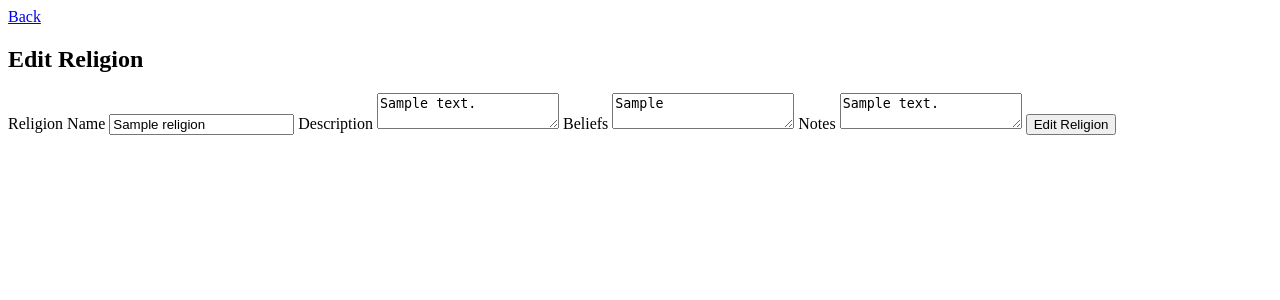
After one commit to wrenstuff/World-Building-Manager, a Flask app: page /edit-religion/1 in a window 1280 px wide. The commit adds this page. Shown: the top 300 px of the page. Run offline with Flask 3, Linux system fonts and the light colour scheme; tables that the repository leaves empty hold one stand-in row (values such as "Sample post"); parts of the project's set-up code (start-up, migrations or seed data) failed here and were passed over.

Commit message:
Add edit functionality for all entity types
Implemented edit routes and forms for events, races, religions, settlements, and worlds. Updated db-status page to include edit links for each entity. Also updated view templates to have more descriptive titles.

```diff
--- a/app.py
+++ b/app.py
@@ -72,6 +72,23 @@ def view_event(event_id):
         return "Event not found", 404
     return render_template('view/view-event.html', event=event)
 
+@app.route('/edit-event/<int:event_id>', methods=['GET','POST'])
+def edit_event(event_id):
+    event = Events.query.get(event_id)
+    if not event:
+        return "Event not found", 404
+
+    if request.method == 'POST':
+        event.name = request.form['event_name']
+        event.description = request.form.get('event_description', '')
+        event.date = request.form.get('event_date', '')
+        event.notes = request.form.get('event_notes', '')
+
+        db.session.commit()
+        return redirect(url_for('DB_Status'))
+
+    return render_template('edit/edit-event.html', event=event)
+
 
 # Races
 @app.route('/create-race', methods=['GET','POST'])
@@ -110,6 +127,23 @@ def view_race(race_id):
     if not race:
         return "Race not found", 404
     return render_template('view/view-race.html', race=race)
+
+@app.route('/edit-race/<int:race-id>', methods=['GET','POST'])
+def edit_race(race_id):
+    race = Races.query.get(race_id)
+    if not race:
+        return "Race not found", 404
+
+    if request.method == 'POST':
+        race.name = request.form['race_name']
+        race.description = request.form.get('race_description', '')
+        race.traits = request.form.get('race.traits', '')
+        race.notes = request.form.get('race_notes', '')
+
+        db.session.commit()
+        return redirect(url_for('DB_Status'))
+
+    return render_template('edit/edit-race.html', race=race)
 
 
 # Religions
@@ -150,6 +184,23 @@ def view_religion(religion_id):
         return "Religion not found", 404
     return render_template('view/view-religion.html', religion=religion)
 
+@app.route('/edit-religion/<int:religion_id>', methods=['GET','POST'])
+def edit_religion(religion_id):
+    religion = Religions.query.get(religion_id)
+    if not religion:
+        return "Religion not found", 404
+
+    if request.method == 'POST':
+        religion.name = request.form['religion_name']
+        religion.description = request.form.get('religion_description', '')
+        religion.beliefs = request.form.get('religion_beliefs', '')
+        religion.notes = request.form.get('religion_notes', '')
+
+        db.session.commit()
+        return redirect(url_for('DB_Status'))
+
+    return render_template('edit/edit-religion.html', religion=religion)
+
 
 # Settlements
 @app.route('/create-settlement', methods=['GET','POST'])
@@ -187,6 +238,22 @@ def view_settlement(settlement_id):
         return "Settlement not found", 404
     return render_template('view/view-settlement.html', settlement=settlement)
 
+@app.route('/edit-settlement/<int:settlement_id>', methods=['GET','POST'])
+def edit_settlement(settlement_id):
+    settlement = Settlements.query.get(settlement_id)
+    if not settlement:
+        return "Settlement not found", 404
+
+    if request.method == 'POST':
+        settlement.name = request.form['settlement_name']
+        settlement.description = request.form.get('settlement_description', '')
+        settlement.notes = request.form.get('settlement_notes', '')
+
+        db.session.commit()
+        return redirect(url_for('DB_Status'))
+
+    return render_template('edit/edit-settlement.html', settlement=settlement)
+
 
 # Worlds
 @app.route('/create-world', methods=['GET','POST'])
@@ -222,6 +289,21 @@ def view_world(world_id):
         return "World not found", 404
     return render_template('view/view-world.html', world=world)
 
+@app.route('/edit-world/<int:world_id>', methods=['GET','POST'])
+def edit_world(world_id):
+    world = Worlds.query.get(world_id)
+    if not world:
+        return "World not found", 404
+
+    if request.method == 'POST':
+        world.name = request.form['world_name']
+        world.description = request.form.get('world_description', '')
+        world.notes = request.form.get('world_notes', '')
+
+        db.session.commit()
+        return redirect(url_for('DB_Status'))
+
+    return render_template('edit/edit-world.html', world=world)
 
 # Run the app
 if __name__ == '__main__':
--- a/templates/db-status.html
+++ b/templates/db-status.html
@@ -24,6 +24,7 @@
         <li>{{ event.updated_at }}</li>
     </ul>
     <a href="{{ url_for('view_event', event_id=event.id) }}">View</a>
+    <a href="{{ url_for('edit_event', event_id=event.id) }}">Edit</a>
     <form action="{{ url_for('delete_event', event_id=event.id) }}" method="POST">
         <button type="submit">Delete</button>
     </form>
@@ -45,6 +46,7 @@
         <li>{{ race.updated_at }}</li>
     </ul>
     <a href="{{ url_for('view_race', race_id=race.id) }}">View</a>
+    <a href="{{ url_for('edit_race', race_id=race.id) }}">Edit</a>
     <form action="{{ url_for('delete_race', race_id=race.id)}}" method="POST">
         <button type="submit">Delete</button>
     </form>
@@ -65,6 +67,7 @@
         <li>{{ religion.updated_at }}</li>
     </ul>
     <a href="{{ url_for('view_religion', religion_id=religion.id) }}">View</a>
+    <a href="{{ url_for('edit_religion', religion_id=religion.id) }}">Edit</a>
     <form action="{{ url_for('delete_religion', religion_id=religion.id) }}" method="POST">
         <button type="submit">Delete</button>
     </form>
@@ -85,6 +88,7 @@
         <li>{{ settlement.updated_at }}</li>
     </ul>
     <a href="{{ url_for('view_settlement', settlement_id=settlement.id) }}">View</a>
+    <a href="{{ url_for('edit_settlement', settlement_id=settlement.id) }}">Edit</a>
     <form action="{{ url_for('delete_settlement', settlement_id=settlement.id) }}" method="POST">
         <button type="submit">Delete</button>
     </form>
@@ -104,6 +108,7 @@
         <li>{{ world.updated_at }}</li>
     </ul>
     <a href="{{ url_for('view_world', world_id=world.id) }}">View</a>
+    <a href="{{ url_for('edit_world', world_id=world.id) }}">Edit</a>
     <form action="{{ url_for('delete_world', world_id=world.id) }}" method="POST">
         <button type="submit">Delete</button>
     </form>
--- /dev/null
+++ b/templates/edit/edit-religion.html
@@ -0,0 +1,31 @@
+<!DOCTYPE html>
+<html lang="en">
+
+<head>
+    <meta charset="UTF-8">
+    <meta name="viewport" content="width=device-width, initial-scale=1.0">
+    <title>Edit Religion</title>
+</head>
+
+<body>
+
+    <a href="{{ url_for('DB_Status') }}">Back</a>
+    <div class="form-container">
+        <h2>Edit Religion</h2>
+        <form action="{{ url_for('edit_religion', religion_id=religion.id) }}" method="POST">
+            <label for="religion_name">Religion Name</label>
+            <input type="text" id="religion_name" name="religion_name" value="{{ religion.name }}" required>
+            <label for="religion_description">Description</label>
+            <textarea id="religion_description" name="religion_description"
+                required>{{ religion.description }}</textarea>
+            <label for="religion_beliefs">Beliefs</label>
+            <textarea id="religion_beliefs" name="religion_beliefs">{{ religion.beliefs }}</textarea>
+            <label for="religion_notes">Notes</label>
+            <textarea id="religion_notes" name="religion_notes">{{ religion.notes }}</textarea>
+            <button type="submit">Edit Religion</button>
+        </form>
+    </div>
+
+</body>
+
+</html>
--- a/templates/view/view-event.html
+++ b/templates/view/view-event.html
@@ -4,7 +4,7 @@
 <head>
     <meta charset="UTF-8">
     <meta name="viewport" content="width=device-width, initial-scale=1.0">
-    <title>Document</title>
+    <title>View Event</title>
 </head>
 
 <body>
--- a/templates/view/view-race.html
+++ b/templates/view/view-race.html
@@ -4,7 +4,7 @@
 <head>
     <meta charset="UTF-8">
     <meta name="viewport" content="width=device-width, initial-scale=1.0">
-    <title>Document</title>
+    <title>View Race</title>
 </head>
 
 <body>
--- a/templates/view/view-religion.html
+++ b/templates/view/view-religion.html
@@ -4,7 +4,7 @@
 <head>
     <meta charset="UTF-8">
     <meta name="viewport" content="width=device-width, initial-scale=1.0">
-    <title>Document</title>
+    <title>View Religion</title>
 </head>
 
 <body>
--- a/templates/view/view-settlement.html
+++ b/templates/view/view-settlement.html
@@ -4,7 +4,7 @@
 <head>
     <meta charset="UTF-8">
     <meta name="viewport" content="width=device-width, initial-scale=1.0">
-    <title>Document</title>
+    <title>View Settlement</title>
 </head>
 
 <body>
--- a/templates/view/view-world.html
+++ b/templates/view/view-world.html
@@ -4,7 +4,7 @@
 <head>
     <meta charset="UTF-8">
     <meta name="viewport" content="width=device-width, initial-scale=1.0">
-    <title>Document</title>
+    <title>View World</title>
 </head>
 
 <body>
```
Also changed, not shown: templates/edit/edit-event.html (added, +30 -0 lines), templates/edit/edit-race.html (added, +28 -0 lines), templates/edit/edit-settlement.html (added, +28 -0 lines), templates/edit/edit-world.html (added, +28 -0 lines).
